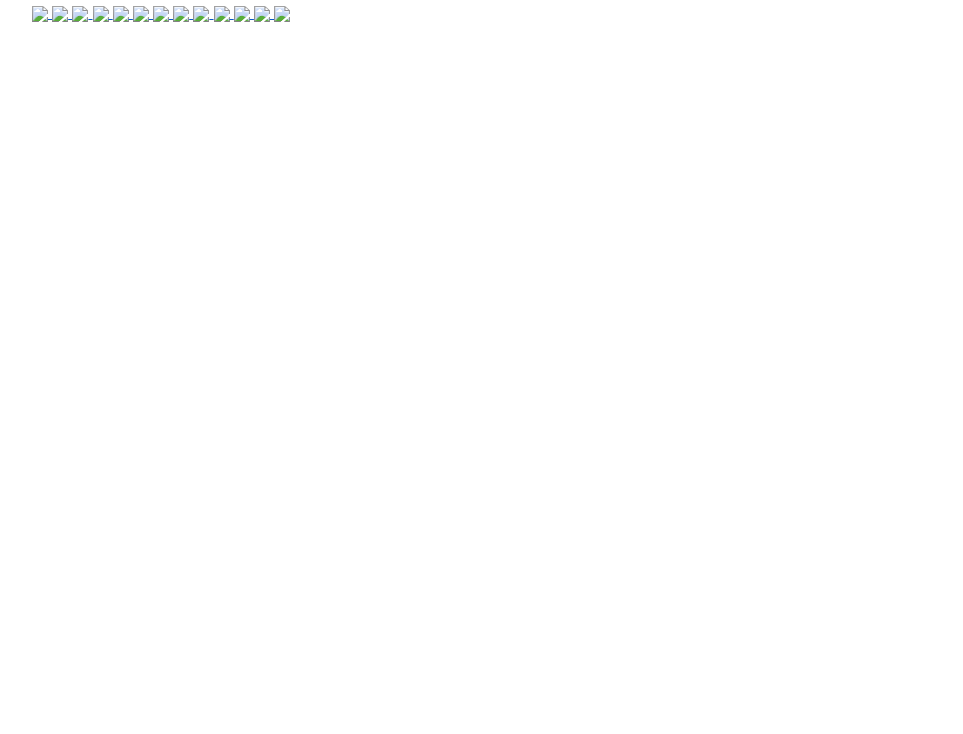
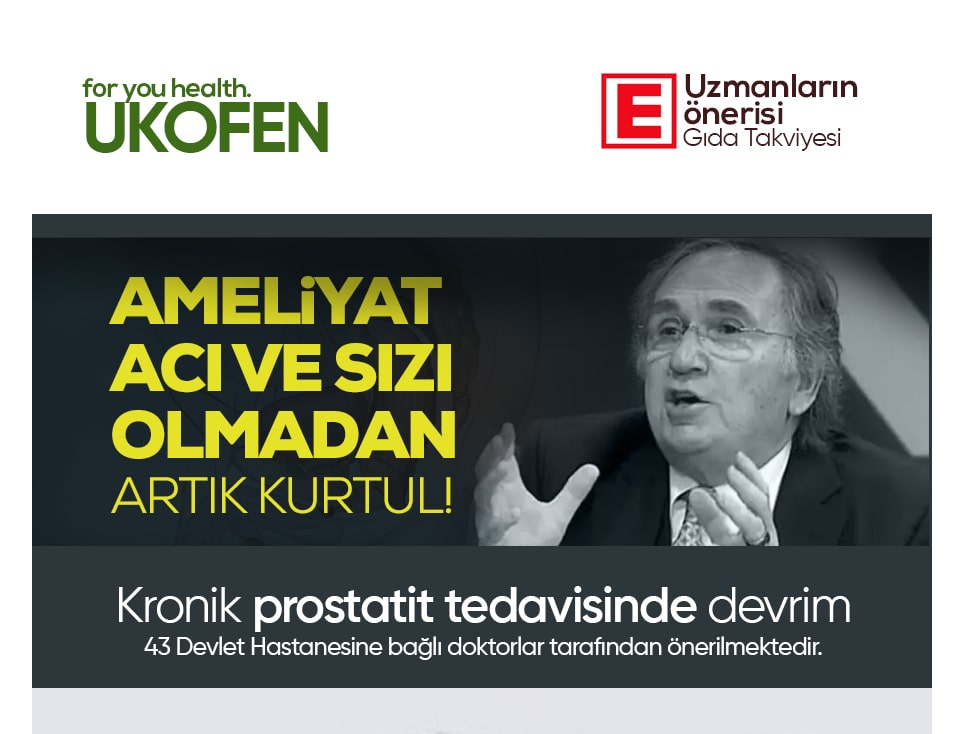
Before and after one commit to aligollez/sarac, a plain HTML site: page index.html in a window 1280 px wide. Shown: the top 734 px of the page, without its empty margins (288-1251 px from the left). Drawn offline with nearby package versions, Linux system fonts and the light colour scheme.

Commit message:
Update index.html

```diff
--- a/index.html
+++ b/index.html
@@ -37,19 +37,19 @@
 
     <a href="siparis">
         <div class="main">
-            <img src="images/1.jpg" />
-            <img src="images/2.jpg" />
-            <img src="images/3.jpg" />
-            <img src="images/4.jpg" />
-            <img src="images/5.jpg" />
-            <img src="images/6.jpg" />
-            <img src="images/7.jpg" />
-            <img src="images/8.jpg" />
-            <img src="images/9.jpg" />
-            <img src="images/10.jpg" />
-            <img src="images/11.jpg" />
-            <img src="images/12.jpg" />
-            <img src="images/footer.jpg" />
+            <img src="1.jpg" />
+            <img src="2.jpg" />
+            <img src="3.jpg" />
+            <img src="4.jpg" />
+            <img src="5.jpg" />
+            <img src="6.jpg" />
+            <img src="7.jpg" />
+            <img src="8.jpg" />
+            <img src="9.jpg" />
+            <img src="10.jpg" />
+            <img src="11.jpg" />
+            <img src="12.jpg" />
+            <img src="footer.jpg" />
         </div>
     </a>
         <script src="https://cdn.jsdelivr.net/npm/bootstrap@5.3.1/dist/js/bootstrap.bundle.min.js" integrity="sha384-HwwvtgBNo3bZJJLYd8oVXjrBZt8cqVSpeBNS5n7C8IVInixGAoxmnlMuBnhbgrkm" crossorigin="anonymous">
```
